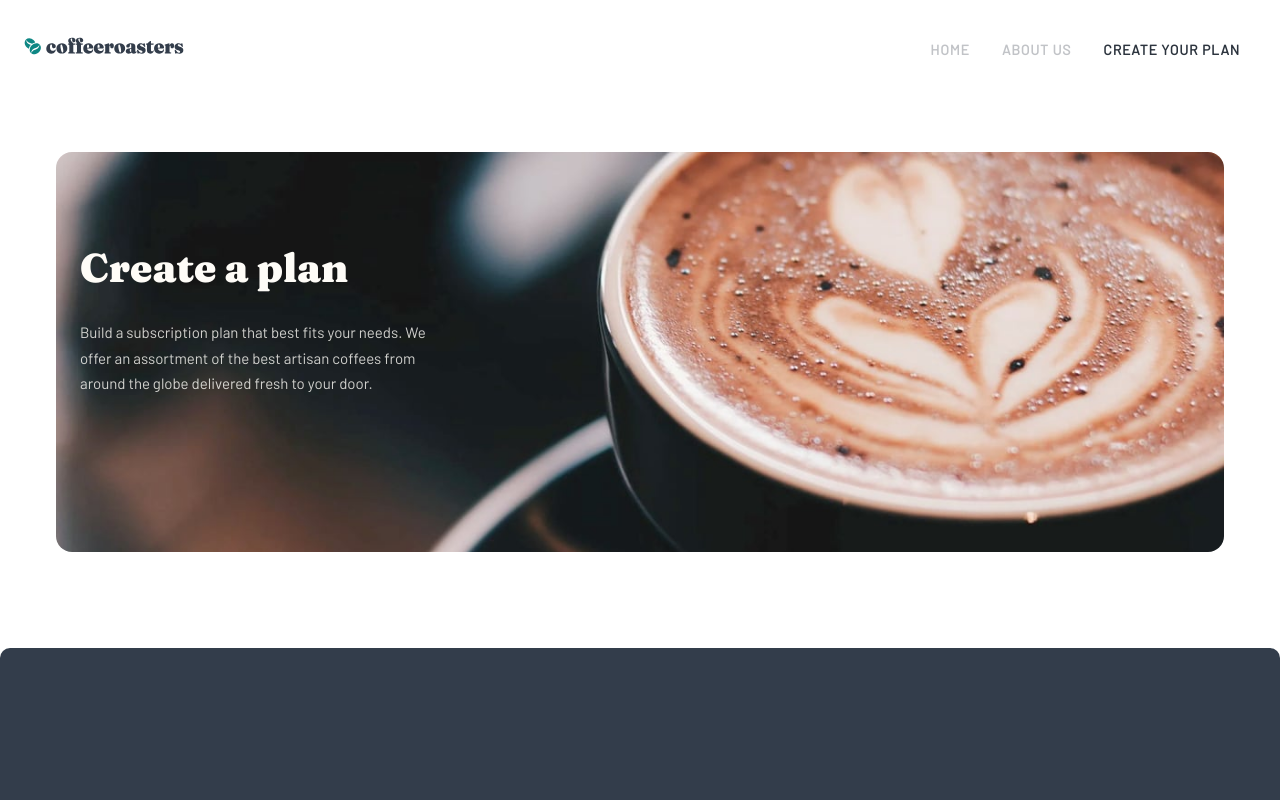
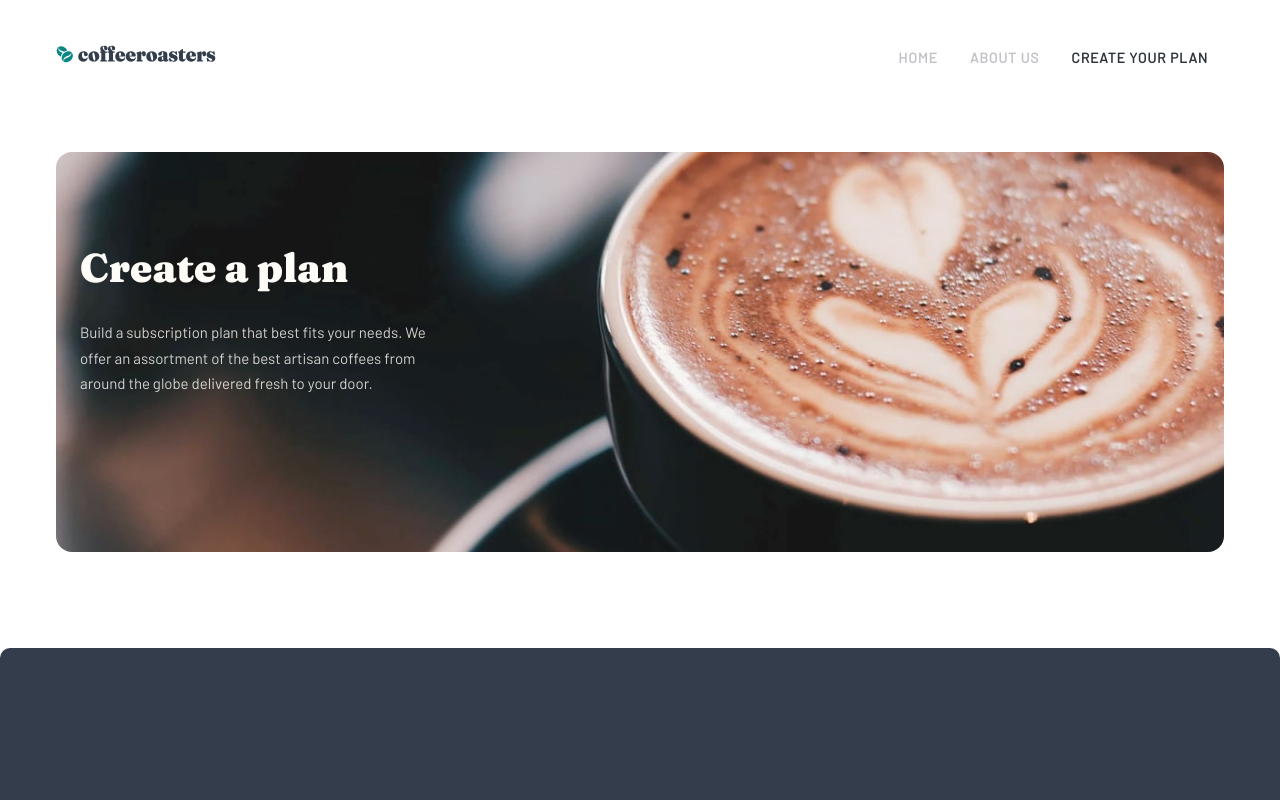
Before and after one commit to DrKlonk/fem-coffee, a Vue app: page /create-plan in a window 1280 px wide. Shown: the top 800 px of the page. Built offline with nearby package versions, Linux system fonts and the light colour scheme; what vue-window-size would draw is missing.

Commit message:
header padding

```diff
--- a/src/components/layout/Header.vue
+++ b/src/components/layout/Header.vue
@@ -60,6 +60,9 @@ export default {
   padding: 1.5rem;
   background-color: #fff;
   z-index: 100;
+  @include respond(tab-land) {
+    padding: 3.5rem;
+  }
 }
 .logo {
   width: 10rem;
```
